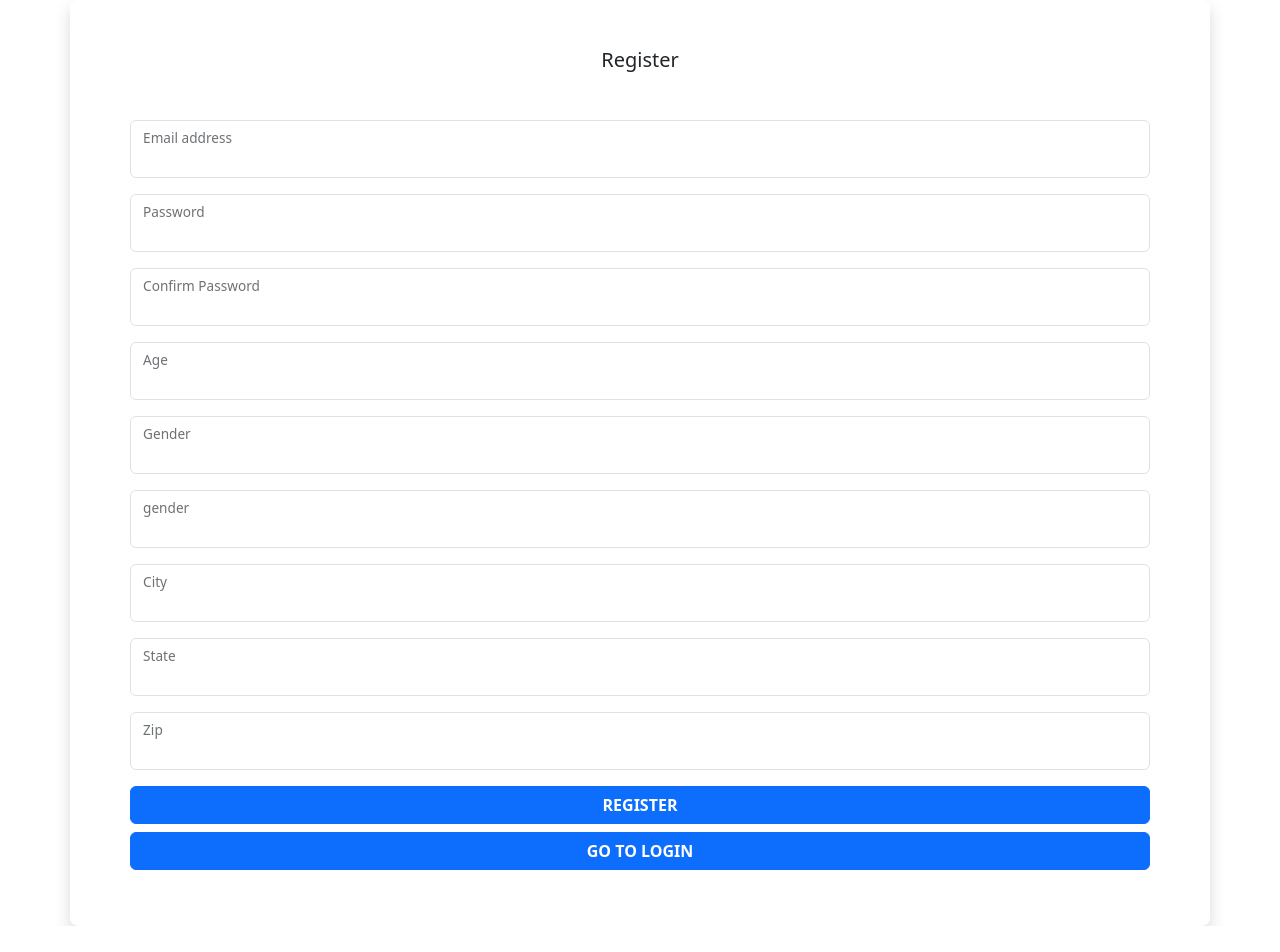
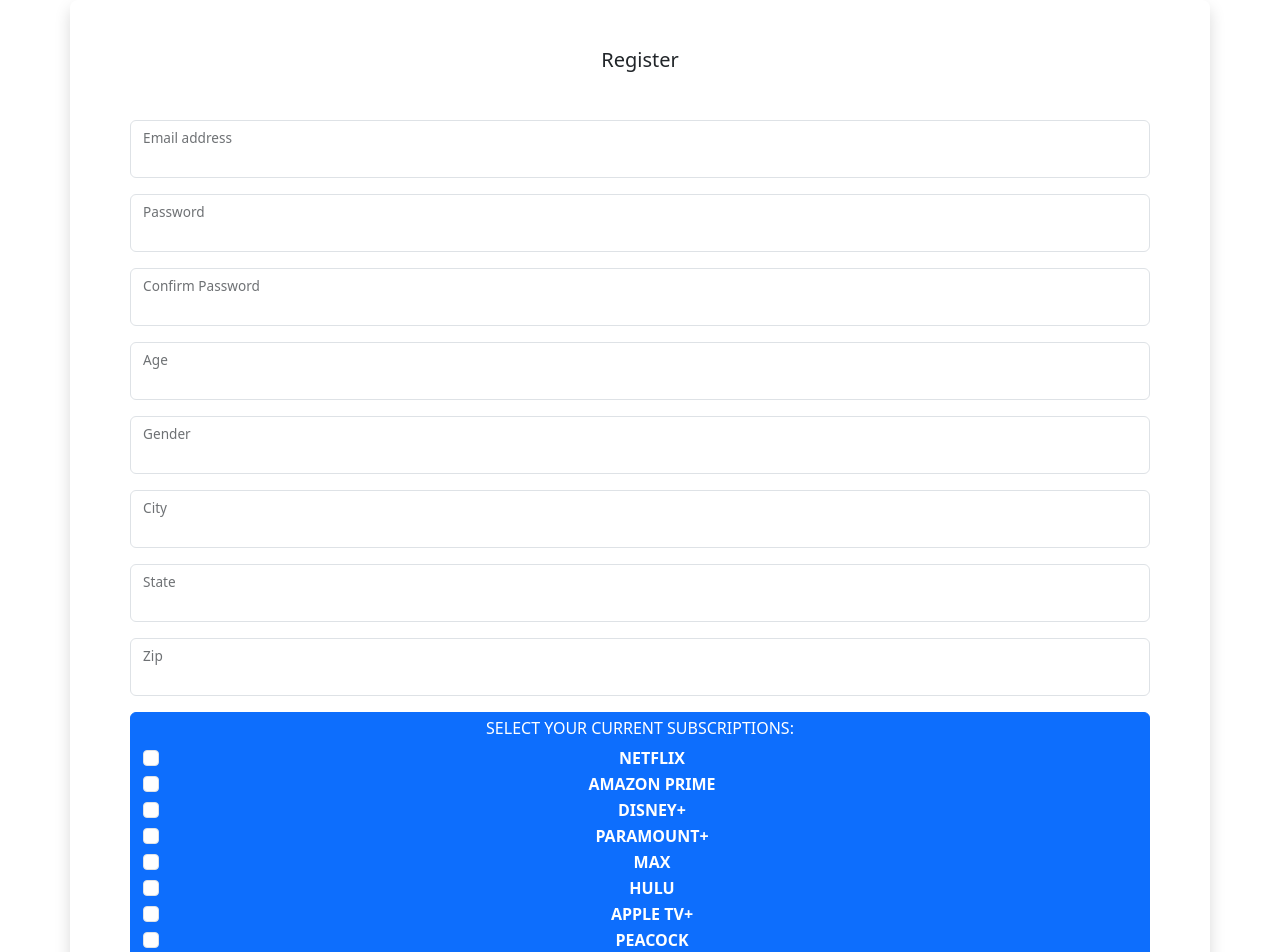
Before and after one commit to TaytGodwin/INTEX2025, a React (Vite) app in the folder frontend/: page /register in a window 1280 px wide. Shown: the top 952 px of the page. Before the commit the page ends 926 px from the top, so only its background shows below. Built offline with nearby package versions, Linux system fonts and the light colour scheme.

Commit message:
Updated Templates

```diff
--- a/frontend/src/App.tsx
+++ b/frontend/src/App.tsx
@@ -1,6 +1,6 @@
 import { BrowserRouter, Routes, Route, Navigate } from 'react-router-dom';
 import './css/App.css';
-import Index from './pages/Index';
+import Index from './pages/HomePage';
 import Layout from './components/layout/layout';
 import PrivacyPolicy from './pages/PrivacyPolicy';
 import TermsOfUse from './pages/TermsOfUse'
--- a/frontend/src/pages/RegisterPage.tsx
+++ b/frontend/src/pages/RegisterPage.tsx
@@ -11,6 +11,14 @@ function RegisterPage() {
   const [city, setCity] = useState('')
   const [state, setState] = useState('')
   const [zip, setZip] = useState('')
+  const [netflix, setNetflix] = useState(false);
+  const [amazonPrime, setAmazonPrime] = useState(false);
+  const [disneyPlus, setDisneyPlus] = useState(false);
+  const [paramountPlus, setParamountPlus] = useState(false);
+  const [max, setMax] = useState(false);
+  const [hulu, setHulu] = useState(false);
+  const [appleTVPlus, setAppleTVPlus] = useState(false);
+  const [peacock, setPeacock] = useState(false);
 
   const [confirmPassword, setConfirmPassword] = useState('');
   const navigate = useNavigate();
@@ -111,17 +119,7 @@ function RegisterPage() {
                 />
                 <label htmlFor="age">Age</label>
               </div>
-              <div className="form-floating mb-3">
-                <input
-                  className="form-control"
-                  type="age"
-                  id="age"
-                  name="age"
-                  value={age}
-                  onChange={handleChange}
-                />
-                <label htmlFor="age">Gender</label>
-              </div>
+
               <div className="form-floating mb-3">
                 <input
                   className="form-control"
@@ -131,7 +129,7 @@ function RegisterPage() {
                   value={gender}
                   onChange={handleChange}
                 />
-                <label htmlFor="gender">gender</label>
+                <label htmlFor="gender">Gender</label>
               </div>
               <div className="form-floating mb-3">
                 <input
@@ -172,6 +170,106 @@ function RegisterPage() {
                   className="btn btn-primary btn-login text-uppercase fw-bold"
                   type="submit"
                 >
+
+<div className="mb-3">
+  <h6>Select Your Current Subscriptions:</h6>
+  <div className="form-check">
+    <input
+      className="form-check-input"
+      type="checkbox"
+      id="netflix"
+      checked={netflix}
+      onChange={(e) => setNetflix(e.target.checked)}
+    />
+    <label className="form-check-label" htmlFor="netflix">
+      Netflix
+    </label>
+  </div>
+  <div className="form-check">
+    <input
+      className="form-check-input"
+      type="checkbox"
+      id="amazonPrime"
+      checked={amazonPrime}
+      onChange={(e) => setAmazonPrime(e.target.checked)}
+    />
+    <label className="form-check-label" htmlFor="amazonPrime">
+      Amazon Prime
+    </label>
+  </div>
+  <div className="form-check">
+    <input
+      className="form-check-input"
+      type="checkbox"
+      id="disneyPlus"
+      checked={disneyPlus}
+      onChange={(e) => setDisneyPlus(e.target.checked)}
+    />
+    <label className="form-check-label" htmlFor="disneyPlus">
+      Disney+
+    </label>
+  </div>
+  <div className="form-check">
+    <input
+      className="form-check-input"
+      type="checkbox"
+      id="paramountPlus"
+      checked={paramountPlus}
+      onChange={(e) => setParamountPlus(e.target.checked)}
+    />
+    <label className="form-check-label" htmlFor="paramountPlus">
+      Paramount+
+    </label>
+  </div>
+  <div className="form-check">
+    <input
+      className="form-check-input"
+      type="checkbox"
+      id="max"
+      checked={max}
+      onChange={(e) => setMax(e.target.checked)}
+    />
+                <label className="form-check-label" htmlFor="max">
+                  Max
+                </label>
+              </div>
+              <div className="form-check">
+                <input
+                  className="form-check-input"
+                  type="checkbox"
+                  id="hulu"
+                  checked={hulu}
+                  onChange={(e) => setHulu(e.target.checked)}
+                />
+                <label className="form-check-label" htmlFor="hulu">
+                  Hulu
+                </label>
+              </div>
+              <div className="form-check">
+                <input
+                  className="form-check-input"
+                  type="checkbox"
+                  id="appleTVPlus"
+                  checked={appleTVPlus}
+                  onChange={(e) => setAppleTVPlus(e.target.checked)}
+                />
+                <label className="form-check-label" htmlFor="appleTVPlus">
+                  Apple TV+
+                </label>
+              </div>
+              <div className="form-check">
+                <input
+                  className="form-check-input"
+                  type="checkbox"
+                  id="peacock"
+                  checked={peacock}
+                  onChange={(e) => setPeacock(e.target.checked)}
+                />
+                <label className="form-check-label" htmlFor="peacock">
+                  Peacock
+                </label>
+              </div>
+            </div>
                   Register
                 </button>
               </div>
```
Also changed, not shown: frontend/src/pages/HomePage.tsx (renamed from frontend/src/pages/Index.tsx), frontend/src/pages/MoviePage.tsx (added), frontend/src/pages/SearchPage.tsx (added), 1 other file (tests, documents, lock files or other folders).
